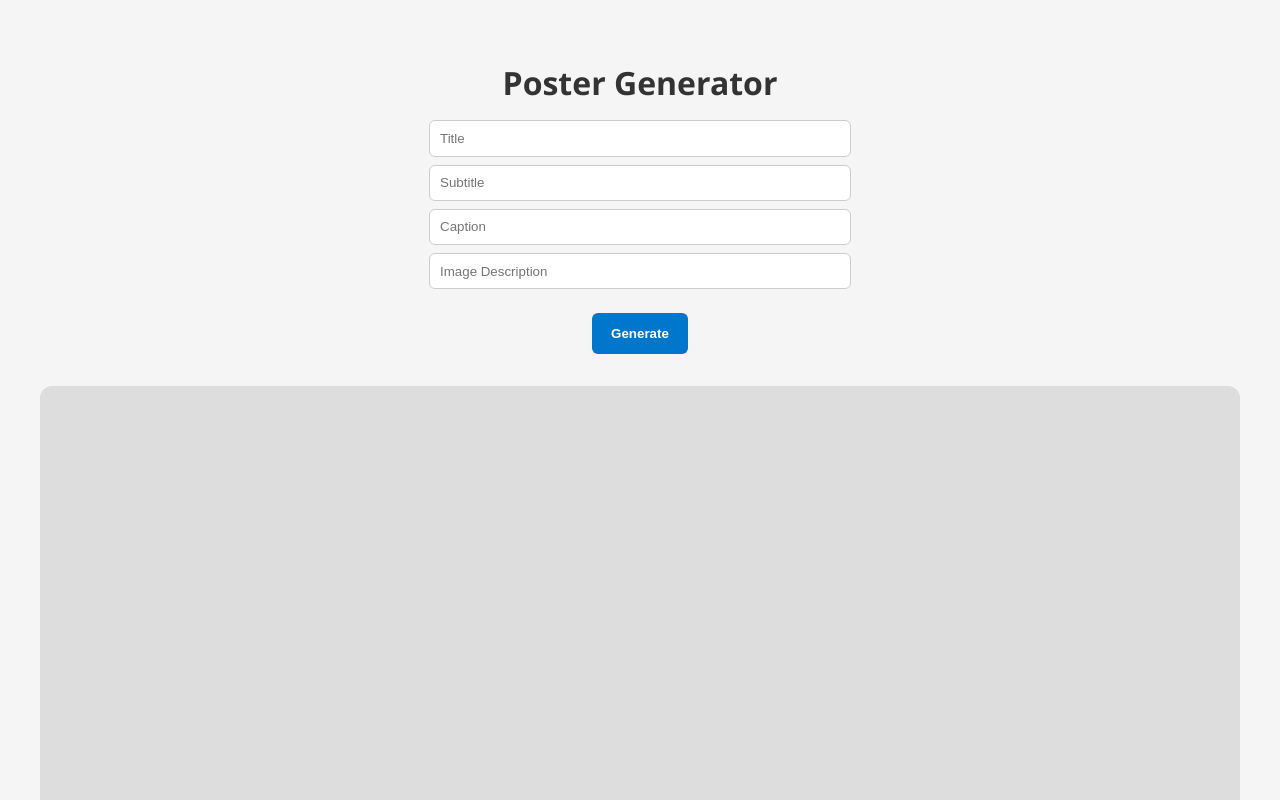
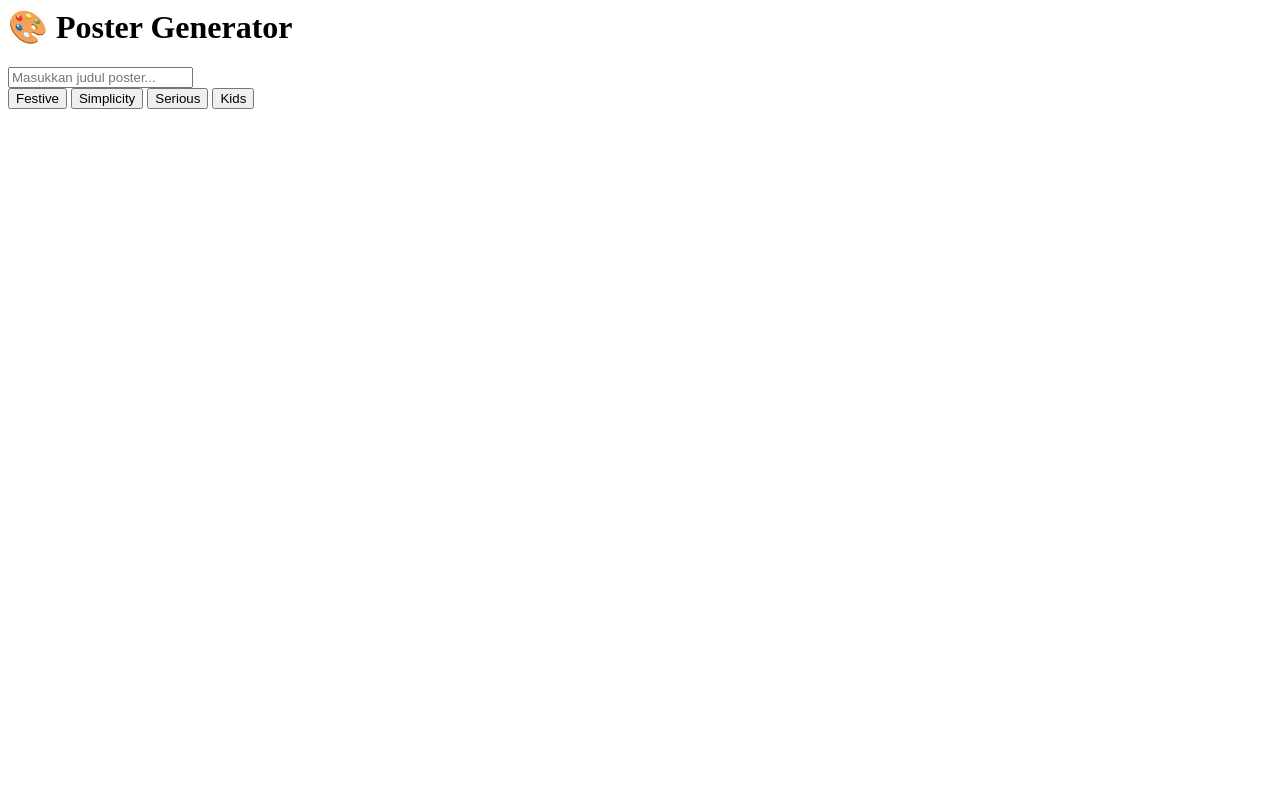
Before and after one commit to gboediman/POSTER-gen-3, a website: page index.html in a window 1280 px wide. Shown: the top 800 px of the page. Drawn offline with Linux system fonts and the light colour scheme.

Commit message:
index.html

```diff
--- a/index.html
+++ b/index.html
@@ -1,130 +1,37 @@
-<!DOCTYPE html>
-<html lang="en">
-<head>
-  <meta charset="UTF-8">
-  <title>Poster Generator</title>
-  <style>
-    body {
-      font-family: 'Segoe UI', sans-serif;
-      background: #f5f5f5;
-      padding: 2rem;
-      text-align: center;
-    }
+<div class="min-h-screen flex flex-col items-center justify-center bg-white px-4">
+  <h1 class="text-2xl font-bold mb-6">🎨 Poster Generator</h1>
 
-    h1 {
-      margin-bottom: 1rem;
-      color: #333;
-    }
+  <input
+    type="text"
+    placeholder="Masukkan judul poster..."
+    id="poster-title"
+    class="border border-gray-300 rounded px-4 py-2 w-full max-w-md mb-6"
+  />
 
-    input {
-      display: block;
-      margin: 0.5rem auto;
-      padding: 0.6rem;
-      width: 80%;
-      max-width: 400px;
-      border: 1px solid #ccc;
-      border-radius: 6px;
-    }
-
-    button {
-      margin-top: 1rem;
-      padding: 0.8rem 1.2rem;
-      background: #0077cc;
-      color: white;
-      border: none;
-      border-radius: 6px;
-      cursor: pointer;
-      font-weight: bold;
-    }
-
-    button:hover {
-      background: #005fa3;
-    }
-
-    #result img {
-      margin-top: 2rem;
-      max-width: 100%;
-      aspect-ratio: 9 / 16;
-      object-fit: cover;
-      border-radius: 12px;
-      box-shadow: 0 4px 12px rgba(0,0,0,0.2);
-    }
-
-    #result {
-      margin-top: 2rem;
-    }
-
-    #history img {
-      width: 80px;
-      margin: 4px;
-      border-radius: 6px;
-      box-shadow: 0 2px 6px rgba(0,0,0,0.1);
-    }
-  </style>
-</head>
-<body>
-  <h1>Poster Generator</h1>
-  <input id="title" placeholder="Title">
-  <input id="subtitle" placeholder="Subtitle">
-  <input id="caption" placeholder="Caption">
-  <input id="desc" placeholder="Image Description">
-  <button onclick="generate()">Generate</button>
-
-  <div id="result">
-    <div id="placeholder" style="width:100%; aspect-ratio:9/16; background:#ddd; border-radius:12px;"></div>
+  <div class="grid grid-cols-2 gap-4 w-full max-w-md">
+    <button
+      class="bg-red-500 text-white font-semibold py-2 rounded"
+      onclick="selectStyle('festive')"
+    >
+      Festive
+    </button>
+    <button
+      class="bg-gray-600 text-white font-semibold py-2 rounded"
+      onclick="selectStyle('simple')"
+    >
+      Simplicity
+    </button>
+    <button
+      class="bg-blue-700 text-white font-semibold py-2 rounded"
+      onclick="selectStyle('serious')"
+    >
+      Serious
+    </button>
+    <button
+      class="bg-yellow-400 text-black font-semibold py-2 rounded"
+      onclick="selectStyle('kids')"
+    >
+      Kids
+    </button>
   </div>
-
-  <div id="history"></div>
-
-  <script>
-    async function generate() {
-      const payload = {
-        title: document.getElementById('title').value,
-        subtitle: document.getElementById('subtitle').value,
-        caption: document.getElementById('caption').value,
-        desc: document.getElementById('desc').value
-      };
-
-      const res = await fetch('/.netlify/functions/generate', {
-        method: 'POST',
-        headers: { 'Content-Type': 'application/json' },
-        body: JSON.stringify(payload)
-      });
-
-      const data = await res.json();
-      const imageUrl = data.imageUrl;
-
-      document.getElementById('placeholder')?.remove();
-      document.getElementById('result').innerHTML = `
-        <img id="poster" src="${imageUrl}">
-        <br><button onclick="downloadImage()">Download</button>
-      `;
-
-      saveToHistory(imageUrl);
-    }
-
-    function downloadImage() {
-      const link = document.createElement('a');
-      link.href = document.getElementById('poster').src;
-      link.download = 'poster.jpg';
-      link.click();
-    }
-
-    function saveToHistory(url) {
-      let history = JSON.parse(localStorage.getItem('posterHistory') || '[]');
-      history.unshift(url);
-      history = history.slice(0, 10); // max 10 thumbnails
-      localStorage.setItem('posterHistory', JSON.stringify(history));
-      renderHistory(history);
-    }
-
-    function renderHistory(history) {
-      const thumbnails = history.map(url => `<img src="${url}">`).join('');
-      document.getElementById('history').innerHTML = `<h3>History</h3>${thumbnails}`;
-    }
-
-    // Load history on page load
-    renderHistory(JSON.parse(localStorage.getItem('posterHistory') || '[]'));
-  </script>
-</body>
-</html>
+</div>
```
